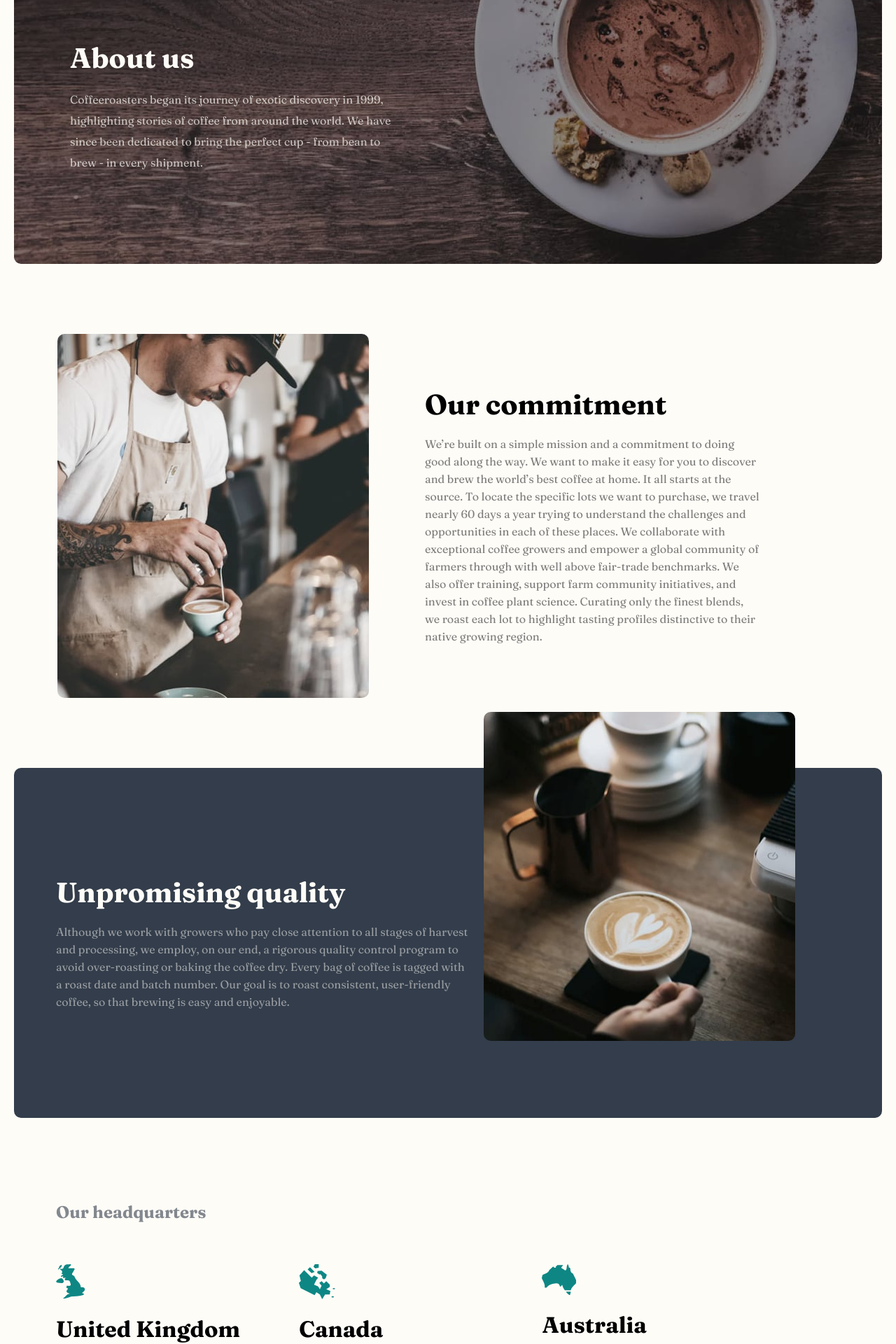
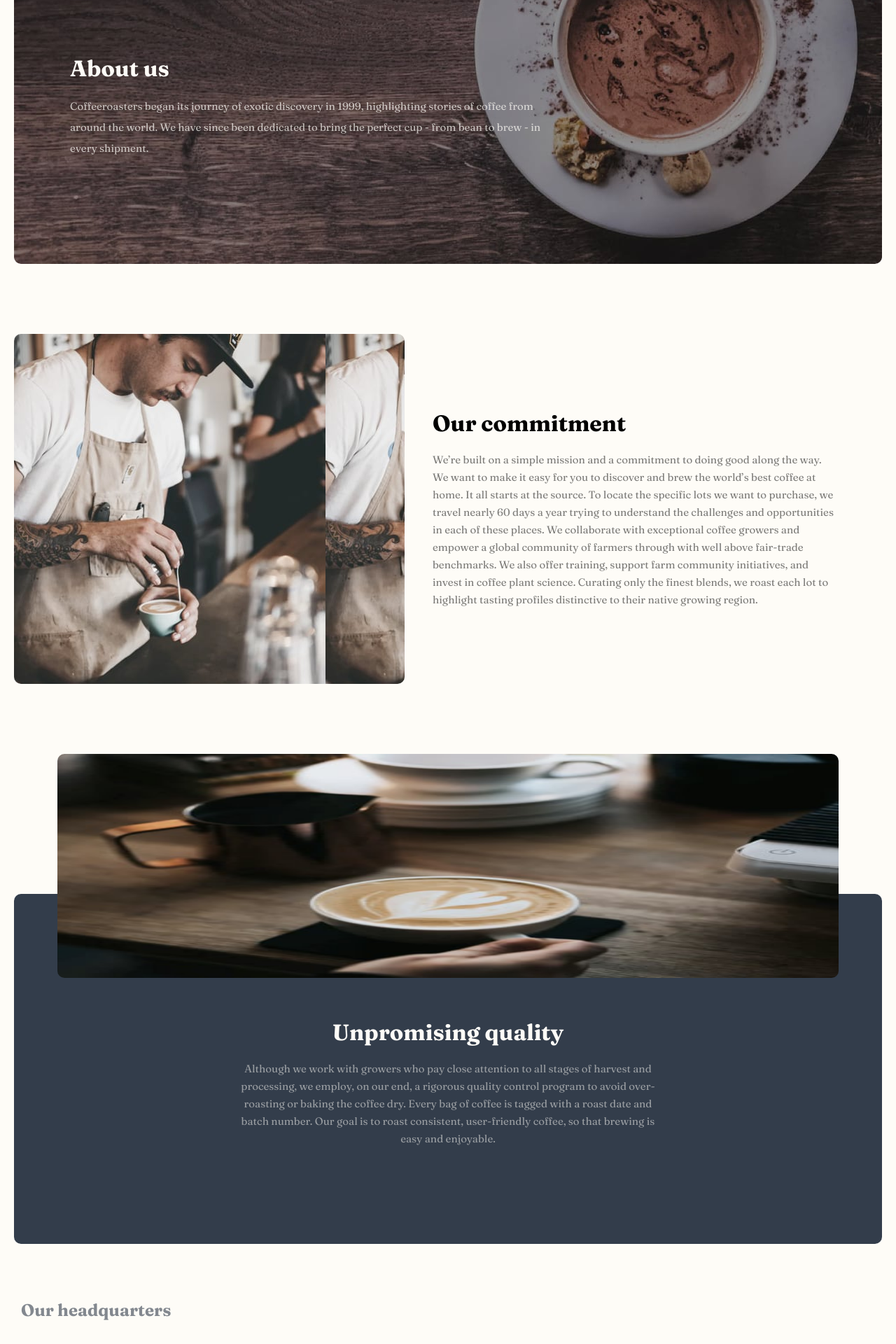
Before and after one commit to vinuman/Coffeeroasters-subscription-site, a React (Create React App) app: page /about in a window 1280 px wide. Shown: the part 140-2060 px from the top of the page at 70% size. Built offline with nearby package versions, Linux system fonts and the light colour scheme.

Commit message:
aboutTablet

```diff
--- a/src/index.css
+++ b/src/index.css
@@ -827,4 +827,72 @@ footer > nav > img {
   .how-card > p {
     font-size: 1.5rem;
   }
+
+  .about-us > h1 {
+    font-size: 3.2rem;
+  }
+  .about-us > p {
+    font-size: 1.5rem;
+    width: 60%;
+  }
+
+  .commitment {
+    width: 100%;
+  }
+
+  .commitment-left {
+    width: 45%;
+    height: 50rem;
+  }
+
+  .commitment-right {
+    width: 50%;
+    padding-left: 4rem;
+  }
+
+  .commitment-right > h2 {
+    font-size: 3.2rem;
+    padding-bottom: 2rem;
+  }
+  .commitment-right > p {
+    font-size: 1.5rem;
+  }
+
+  .quality {
+    align-items: center;
+    padding-left: 0rem;
+    margin-top: 30rem;
+  }
+
+  .quality > h2 {
+    font-size: 3.2rem;
+    padding-top: 4rem;
+  }
+  .quality > p {
+    font-size: 1.5rem;
+    width: 50%;
+    text-align: center;
+  }
+
+  .quality-img {
+    width: 90%;
+    height: 32rem;
+    top: -20rem;
+    left: 5%;
+    right: 0;
+  }
+
+  .headquarters {
+    width: 100%;
+    margin-top: 8rem;
+    margin-left: 1rem;
+  }
+
+  .location-card > h3 {
+    font-size: 2.4rem;
+  }
+
+  .location-card > address {
+    font-size: 1.5rem;
+  }
 }
```
